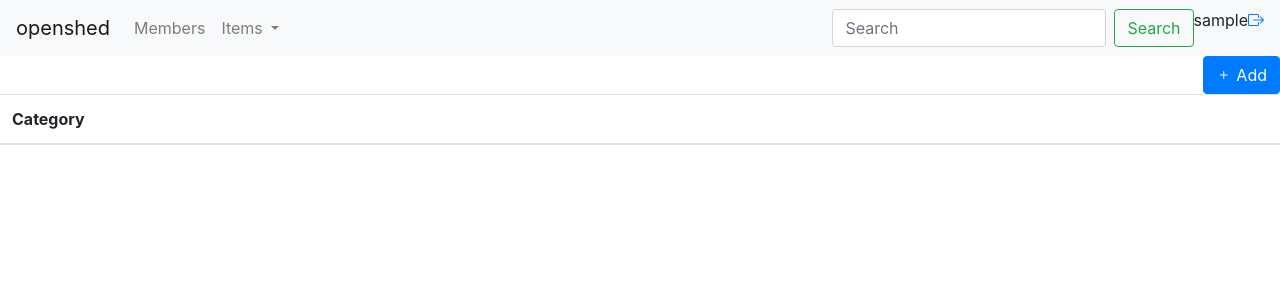
After one commit to the-moog/openshed, a Django app: page /items/categories in a window 1280 px wide. The commit adds this page. Shown: the top 300 px of the page. Run offline with Django 3.2, Linux system fonts and the light colour scheme; the visitor is signed in with stand-in values (Sample User, id 1); data that the repository does not hold is empty; some libraries are stand-ins or nearby versions.

Commit message:
Item categories added

```diff
--- a/items/forms.py
+++ b/items/forms.py
@@ -1,5 +1,5 @@
 from django import forms
-from .models import ItemType, Vendor
+from .models import ItemType, Vendor, Category
 
 from members.models import Member
 
@@ -8,6 +8,9 @@ import datetime
 from utilities.forms.fields import DynamicModelChoiceField
 
 class VendorForm(forms.Form):
+    name = forms.CharField(max_length=20)
+
+class CategoryForm(forms.Form):
     name = forms.CharField(max_length=20)
 
 class ItemForm(forms.Form):
@@ -20,6 +23,7 @@ class ItemForm(forms.Form):
     member = DynamicModelChoiceField(queryset=Member.objects.all(), display_field='display_name')
 
 class TypeForm(forms.Form):
+    category = DynamicModelChoiceField(queryset=Category.objects.all(), display_field='name')
     vendor = DynamicModelChoiceField(queryset=Vendor.objects.all(), display_field='name', required=False)
     type = forms.CharField(max_length=20)
     description = forms.CharField(max_length=30)
--- a/items/models.py
+++ b/items/models.py
@@ -5,9 +5,14 @@ from members.models import *
 class Vendor(models.Model):
     name = models.CharField(max_length=20)
 
+# Categories.
+class Category(models.Model):
+    name = models.CharField(max_length=20)
+
 # Item types.
 class ItemType(models.Model):
     vendor = models.ForeignKey(Vendor, null=True, on_delete=models.PROTECT)
+    category = models.ForeignKey(Category, null=True, on_delete=models.PROTECT)
     type = models.CharField(max_length=20)
     description = models.CharField(max_length=30)
 
--- /dev/null
+++ b/items/templates/items/categories.html
@@ -0,0 +1,32 @@
+{% extends 'openshed/base.html' %}
+
+{% block content %}
+<div class="float-right noprint">
+   <a class="btn btn-primary" href="/items/categories/add">
+      <span class="bi-plus"></span>
+      Add
+   </a>
+</div>
+<table class="table">
+  <thead>
+    <tr>
+      <th scope="col">Category</th>
+    </tr>
+  </thead>
+  <tbody>
+{% for category in categories %}
+    <tr>
+      <td><a href="categories/{{category.id}}">{{category.name}}</a></td>
+      <td>
+        <a class="btn btn-warning" href="categories/{{category.id}}/edit">
+          <span class="bi-pen"></span>
+        </a>
+        <a class="btn btn-danger" href="categories/{{category.id}}/delete">
+          <span class="bi-trash"></span>
+        </a>
+      </td>
+    </tr>
+{% endfor %}
+  </tbody>
+</table>
+{% endblock %}
--- /dev/null
+++ b/items/templates/items/category-edit.html
@@ -0,0 +1,6 @@
+{% extends 'generic/object_edit.html' %}
+{% load form_helpers %}
+
+{% block form %}
+    {% render_field form.name %}
+{% endblock %}
--- a/items/templates/items/type-edit.html
+++ b/items/templates/items/type-edit.html
@@ -2,6 +2,7 @@
 {% load form_helpers %}
 
 {% block form %}
+    {% render_field form.category %}
     {% render_field form.vendor %}
     {% render_field form.type %}
     {% render_field form.description %}
--- a/items/templates/items/type.html
+++ b/items/templates/items/type.html
@@ -17,6 +17,10 @@
   </div>
   <table class="table table-hover">
     <tr>
+      <td>Category</td>
+      <td><a href="../categories/{{type.category.id}}">{{type.category.name}}</a></td>
+    </tr>
+    <tr>
       <td>Vendor</td>
       <td><a href="../vendors/{{type.vendor.id}}">{{type.vendor.name}}</a></td>
     </tr>
--- a/items/templates/items/types.html
+++ b/items/templates/items/types.html
@@ -10,6 +10,7 @@
 <table class="table">
   <thead>
     <tr>
+      <th scope="col">Category</th>
       <th scope="col">Vendor</th>
       <th scope="col">Type</th>
       <th scope="col">Description</th>
@@ -18,6 +19,7 @@
   <tbody>
 {% for item_type in item_types %}
     <tr>
+      <td><a href="categories/{{item_type.category.id}}">{{item_type.category.name}}</a></td>
       <td><a href="vendors/{{item_type.vendor.id}}">{{item_type.vendor.name}}</a></td>
       <td><a href="types/{{item_type.id}}">{{item_type.type}}</a></td>
       <td>{{item_type.description}}</td>
--- a/items/urls.py
+++ b/items/urls.py
@@ -3,6 +3,13 @@ from django.urls import path
 from . import views
 
 urlpatterns = [
+    # Categories
+    path('categories', views.categories_listing),
+    path('categories/<int:id>', views.category_detail),
+    path('categories/add', views.category_add),
+    path('categories/<int:id>/edit', views.category_edit),
+    path('categories/<int:id>/delete', views.category_delete),
+
     # Item types
     path('types', views.types_listing),
     path('types/<int:type_id>', views.type_detail),
--- a/items/views.py
+++ b/items/views.py
@@ -1,8 +1,8 @@
 from django.shortcuts import render, redirect
 from django.contrib.auth.decorators import login_required
 
-from .models import ItemType, Item, Vendor
-from .forms import TypeForm, ItemForm, VendorForm
+from .models import ItemType, Item, Vendor, Category
+from .forms import TypeForm, ItemForm, VendorForm, CategoryForm
 
 # Create your views here.
 @login_required
@@ -33,6 +33,7 @@ def type_add(request):
         if form.is_valid():
             type = ItemType()
 
+            type.category = form.cleaned_data['category']
             type.vendor = form.cleaned_data['vendor']
             type.type = form.cleaned_data['type']
             type.description = form.cleaned_data['description']
@@ -54,6 +55,7 @@ def type_edit(request, id):
         form = TypeForm(request.POST)
 
         if form.is_valid():
+            type.category = form.cleaned_data['category']
             type.vendor = form.cleaned_data['vendor']
             type.type = form.cleaned_data['type']
             type.description = form.cleaned_data['description']
@@ -63,7 +65,8 @@ def type_edit(request, id):
             return redirect(f'/items/types/{type.id}')
 
     else:
-        form = TypeForm(initial={'vendor': type.vendor,
+        form = TypeForm(initial={'category': type.category,
+                                 'vendor': type.vendor,
                                  'type': type.type,
                                  'description': type.description})
 
@@ -233,3 +236,74 @@ def vendor_delete(request, id):
         return redirect('/items/vendors')
 
     return render(request, 'items/vendor-delete.html')
+
+"""
+Categories views.
+"""
+
+@login_required
+def categories_listing(request):
+    categories = Category.objects.all()
+
+    context = {
+        'categories': categories
+    }
+
+    return render(request, 'items/categories.html', context)
+
+@login_required
+def category_detail(request, id):
+    category = Category.objects.get(pk=id)
+
+    context = {
+        'category': category
+    }
+
+    return render(request, 'items/category.html', context)
+
+@login_required
+def category_add(request):
+    if request.method == 'POST':
+        form = CategoryForm(request.POST)
+
+        if form.is_valid():
+            category = Category()
+
+            category.name = form.cleaned_data['name']
+
+            category.save()
+
+            return redirect(f'/items/categories/{category.id}')
+
+    else:
+        form = CategoryForm()
+
+    return render(request, 'items/category-edit.html', {'form': form})
+
+@login_required
+def category_edit(request, id):
+    category = Category.objects.get(pk=id)
+
+    if request.method == 'POST':
+        form = CategoryForm(request.POST)
+
+        if form.is_valid():
+            category.name = form.cleaned_data['name']
+
+            category.save()
+
+            return redirect(f'/items/categories/{category.id}')
+
+    else:
+        form = CategoryForm(initial={'name': category.name})
+
+    return render(request, 'items/category-edit.html', {'form': form})
+
+@login_required
+def category_delete(request, id):
+    if request.method == 'POST':
+        Category.objects.get(pk=id).delete()
+
+        return redirect('/items/categories')
+
+    return render(request, 'items/category-delete.html')
```
Also changed, not shown: items/templates/items/category-delete.html (added, +12 -0 lines), items/templates/items/category.html (added, +25 -0 lines).
